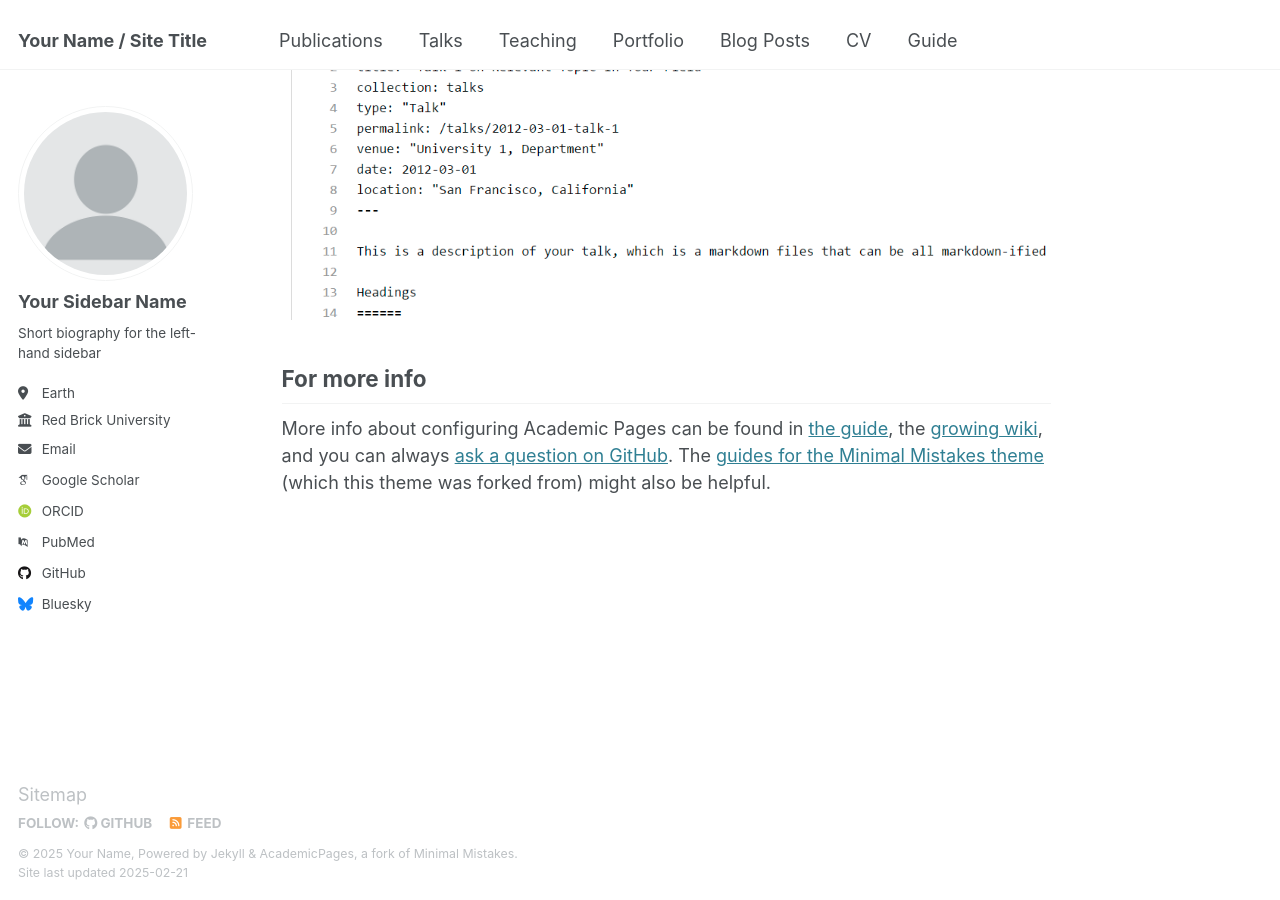
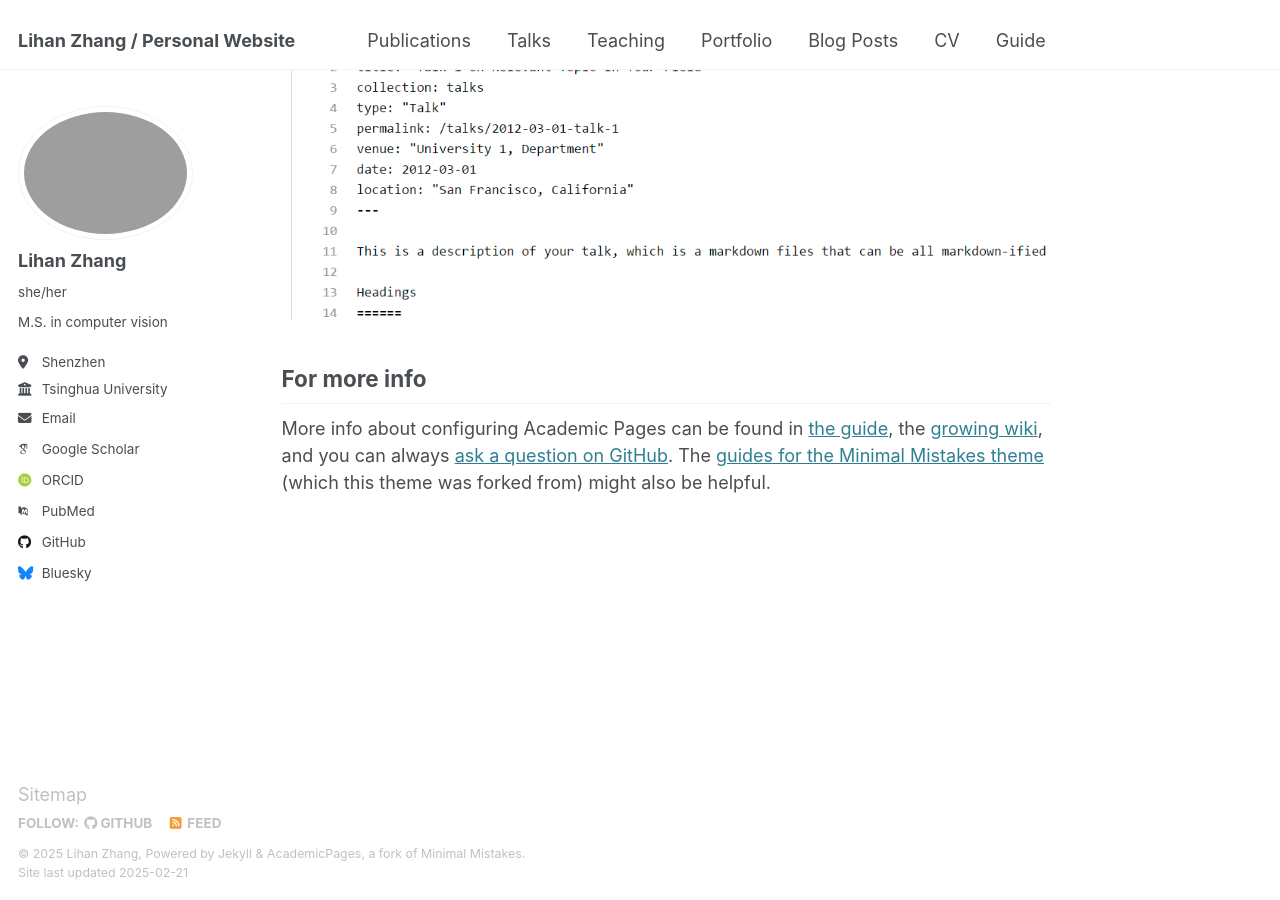
Before and after one commit to Zhanglh8559/Zhanglh8559, a Jekyll site: the page built from _pages/about.md, in a window 1280 px wide and 900 px high, scrolled down 2642 px. Built offline with Jekyll 4.4.1, drawn with Linux system fonts in a browser that asks for light colours; some web fonts are replaced.

Commit message:
Update _config.yml

```diff
--- a/_config.yml
+++ b/_config.yml
@@ -9,27 +9,27 @@
 # Basic Site Settings
 locale                   : "en-US"
 site_theme               : "default"
-title                    : "Your Name / Site Title"
+title                    : "Lihan Zhang / Personal Website"
 title_separator          : "-"
-name                     : &name "Your Name"
+name                     : &name "Lihan Zhang"
 description              : &description "personal description"
-url                      : https://academicpages.github.io # the base hostname & protocol for your site e.g. "https://[your GitHub username].github.io"
-baseurl                  : "" # the subpath of your site, e.g. "/blog"
-repository               : "academicpages/academicpages.github.io"
+url                      : https://Zhanglh8559.github.io # the base hostname & protocol for your site e.g. "https://[your GitHub username].github.io"
+baseurl                  : "/Zhanglh8559" # the subpath of your site, e.g. "/blog"
+repository               : "Zhanglh8559/Zhanglh8559.github.io"
 
 # Site Author - The following control what appear as part of the author content on the side bar.
 #               If a field is blank the icon and link will not appear, otherwise it will be shown.
 #               Additional customization can be done by editing /_includes/author-profile.html
 author:
   # Biographic information
-  avatar           : "profile.png"
-  name             : "Your Sidebar Name"
-  pronouns         : # example: "she/her"
-  bio              : "Short biography for the left-hand sidebar"
-  location         : "Earth"
-  employer         : "Red Brick University"
+  avatar           : "webavatar.jpg"
+  name             : "Lihan Zhang"
+  pronouns         : "she/her" # example: "she/her"
+  bio              : "M.S. in computer vision"
+  location         : "Shenzhen"
+  employer         : "Tsinghua University"
   uri              : # URL
-  email            : "none@example.org"
+  email            : "zlh23@mails.tsinghua.edu.cn"
 
   # Academic websites
   arxiv            : # URL - Update with the correct link to your profile
```
